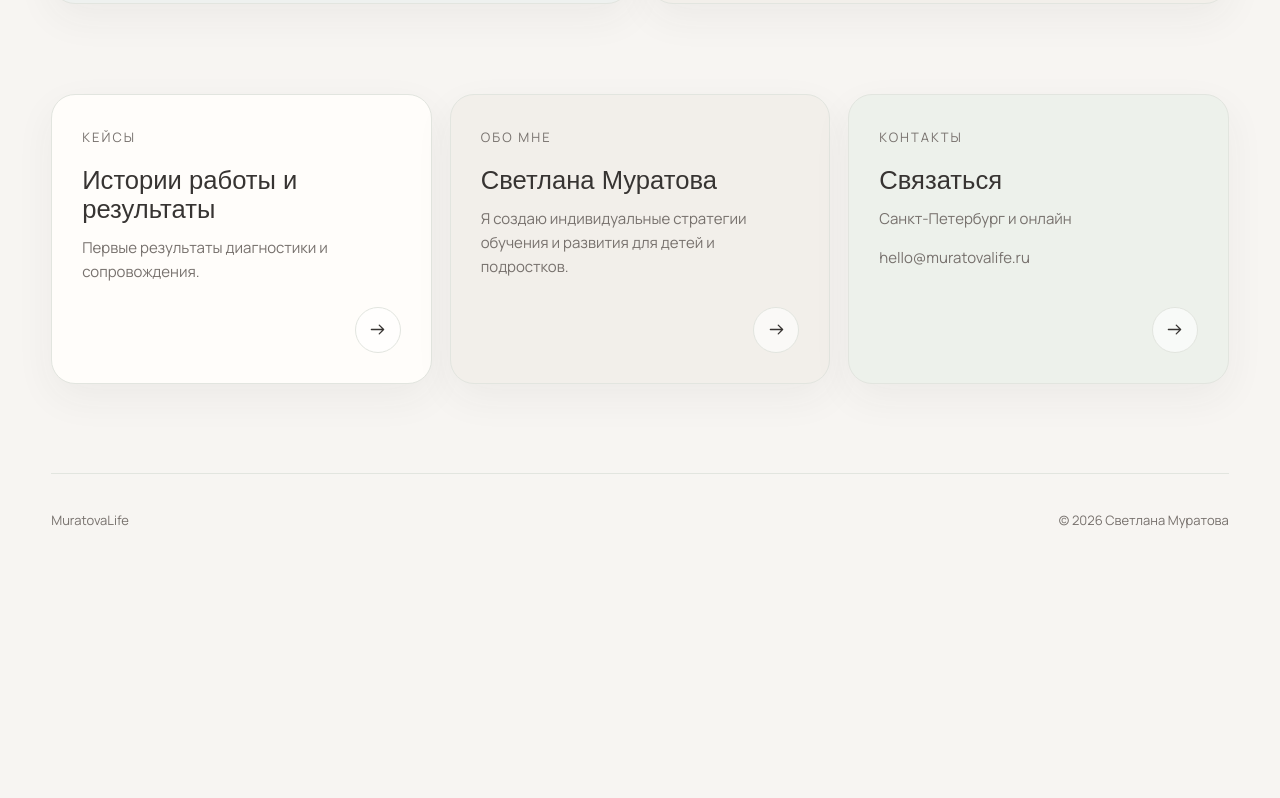
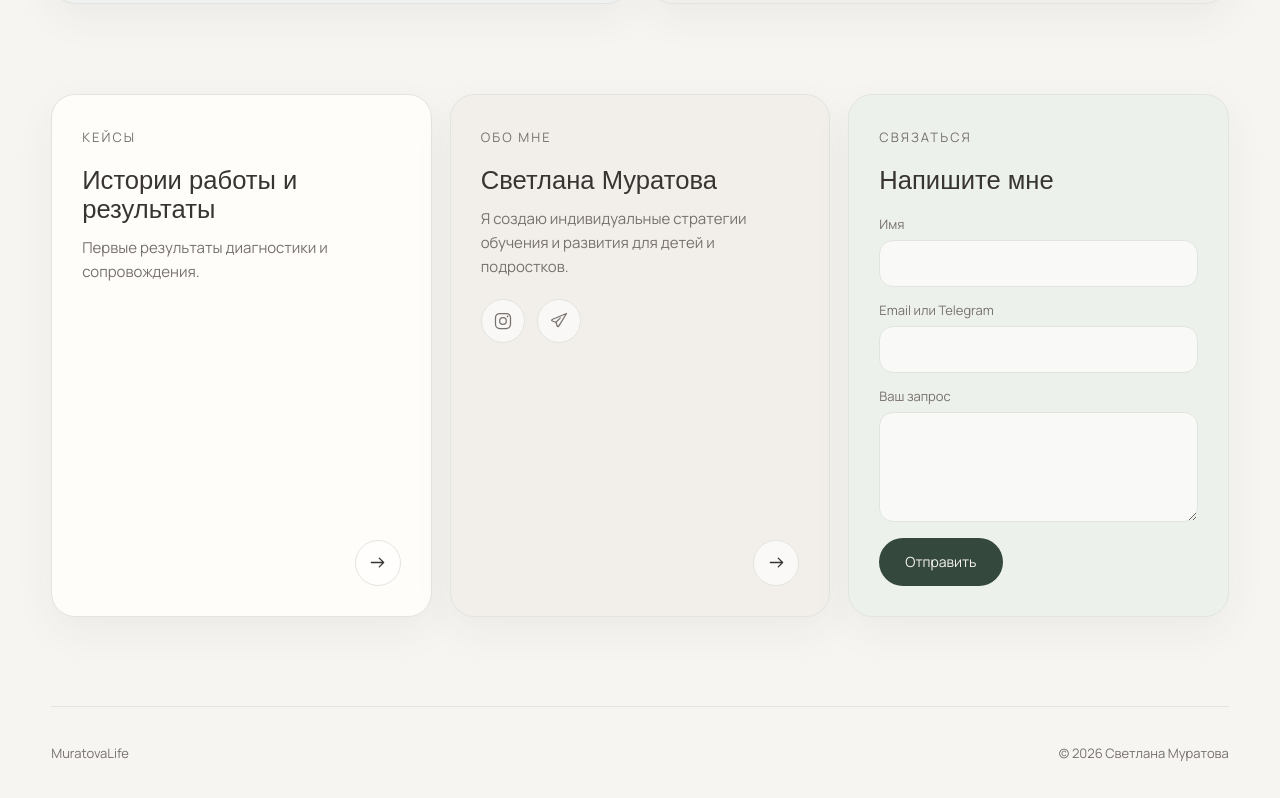
Before and after one commit to snmuratova/muratovalife-site, a Next.js app: page / in a window 1280 px wide. Shown: the part 2487-3285 px from the top of the page. Before the commit the page ends 3052 px from the top, so only its background shows below. Built offline with nearby package versions, Linux system fonts and the light colour scheme; a web font is replaced by a local one.

Commit message:
Add files via upload

```diff
--- a/package.json
+++ b/package.json
@@ -1,6 +1,6 @@
 {
   "name": "muratovalife-site",
-  "version": "0.5.0",
+  "version": "0.6.0",
   "private": true,
   "scripts": {
     "dev": "next dev",
--- a/src/app/globals.css
+++ b/src/app/globals.css
@@ -96,3 +96,43 @@ h1 { margin: 18px 0 20px; max-width: 880px; font-family: var(--font-heading); fo
   html { scroll-behavior: auto; }
   *, *::before, *::after { animation-duration: .01ms !important; animation-iteration-count: 1 !important; transition-duration: .01ms !important; }
 }
+
+/* v6: social links and contact form */
+.about-socials { display: flex; gap: 12px; margin-top: 20px; }
+.social-link { width: 44px; height: 44px; border: 1px solid var(--color-border); border-radius: 50%; display: inline-grid; place-items: center; color: var(--color-evergreen); background: rgba(255,255,255,.58); transition: transform .2s ease, border-color .2s ease, background .2s ease; }
+.social-link:hover { transform: translateY(-2px); border-color: rgba(79,98,86,.38); background: #fff; }
+.social-link svg { width: 20px; height: 20px; }
+.contact-card { min-height: 100%; }
+.contact-form { display: grid; gap: 14px; margin-top: 20px; }
+.contact-form label { display: grid; gap: 7px; color: var(--color-text-secondary); font-size: var(--text-small); }
+.contact-form input, .contact-form textarea { width: 100%; border: 1px solid var(--color-border); border-radius: 14px; background: rgba(255,255,255,.68); color: var(--color-text); font: inherit; font-size: 15px; padding: 12px 14px; outline: none; transition: border-color .2s ease, box-shadow .2s ease, background .2s ease; }
+.contact-form textarea { resize: vertical; min-height: 108px; }
+.contact-form input:focus, .contact-form textarea:focus { border-color: rgba(79,98,86,.55); box-shadow: 0 0 0 3px rgba(79,98,86,.08); background: #fff; }
+.form-button { border: 0; cursor: pointer; justify-self: start; margin-top: 2px; }
+
+@media (max-width: 1080px) {
+  .hero-content { padding-bottom: 8px; }
+}
+
+@media (max-width: 680px) {
+  body { padding-top: env(safe-area-inset-top, 0px); }
+  .site-header { min-height: 72px; padding-top: 2px; }
+  .hero { padding-top: 18px; gap: 28px; }
+  .hero-photo { min-height: 0; height: min(72vh, 620px); max-height: 620px; }
+  .hero-photo img { object-position: center 34%; }
+  .hero-content { padding-top: 2px; }
+  .hero-signature { margin-bottom: 2px; }
+  .hero-name { font-size: clamp(31px, 9vw, 40px); }
+  .hero-role { font-size: 13px; }
+  h1 { font-size: clamp(40px, 10.5vw, 42px); line-height: .98; margin: 18px 0 16px; letter-spacing: -.012em; }
+  .hero-subtitle { font-size: 17px; line-height: 1.5; margin: 0 auto 24px; max-width: 92%; }
+  .hero-directions { gap: 14px; }
+  .direction-card { min-height: 0; padding: 20px; grid-template-columns: 48px 1fr; gap: 14px 16px; }
+  .direction-card .icon-circle { width: 48px; height: 48px; }
+  .direction-card h2 { font-size: 26px; margin: 2px 0 10px; }
+  .direction-card p { font-size: 17px; line-height: 1.48; }
+  .direction-card .arrow-button { grid-column: 2; justify-self: end; width: 44px; height: 44px; margin-top: -2px; }
+  .about-socials { margin-top: 18px; }
+  .contact-form input, .contact-form textarea { font-size: 16px; }
+  .form-button { width: 100%; }
+}
--- a/src/app/page.jsx
+++ b/src/app/page.jsx
@@ -1,3 +1,5 @@
+"use client";
+
 import Image from "next/image";
 
 function Icon({ name }) {
@@ -26,6 +28,8 @@ function Icon({ name }) {
     heart: <><path d="M20.8 4.6a5.4 5.4 0 0 0-7.6 0L12 5.8l-1.2-1.2a5.4 5.4 0 1 0-7.6 7.6L12 21l8.8-8.8a5.4 5.4 0 0 0 0-7.6Z"/></>,
     arrow: <><path d="M5 12h14M14 7l5 5-5 5"/></>,
     menu: <><path d="M4 7h16M4 12h16M4 17h16"/></>,
+    instagram: <><rect x="3" y="3" width="18" height="18" rx="5"/><circle cx="12" cy="12" r="4"/><circle cx="17.5" cy="6.5" r="1" fill="currentColor" stroke="none"/></>,
+    telegram: <><path d="M21 3 3.8 10.2c-.8.3-.8 1.5.1 1.8l4.5 1.5 1.5 4.5c.3.9 1.5.9 1.8.1L21 3Z"/><path d="m8.4 13.5 5.2-5.2"/></>,
   };
 
   return <svg {...common}>{paths[name]}</svg>;
@@ -52,6 +56,17 @@ function ArrowButton({ label }) {
 }
 
 export default function Home() {
+  function handleContactSubmit(event) {
+    event.preventDefault();
+    const data = new FormData(event.currentTarget);
+    const name = String(data.get("name") || "").trim();
+    const contact = String(data.get("contact") || "").trim();
+    const message = String(data.get("message") || "").trim();
+    const subject = encodeURIComponent(`Сообщение с MuratovaLife${name ? ` — ${name}` : ""}`);
+    const body = encodeURIComponent(`Имя: ${name}\nКонтакт для ответа: ${contact}\n\nЗапрос:\n${message}`);
+    window.location.href = `mailto:snmuratova@gmail.com?subject=${subject}&body=${body}`;
+  }
+
   return (
     <main>
       <header className="site-header">
@@ -105,8 +120,30 @@ export default function Home() {
 
       <section className="section section-shell bottom-grid">
         <article id="cases" className="wide-card"><div><span className="eyebrow">Кейсы</span><h2>Истории работы и результаты</h2><p>Первые результаты диагностики и сопровождения.</p></div><ArrowButton label="Смотреть кейсы" /></article>
-        <article id="about" className="wide-card powder"><div><span className="eyebrow">Обо мне</span><h2>Светлана Муратова</h2><p>Я создаю индивидуальные стратегии обучения и развития для детей и подростков.</p></div><ArrowButton label="Подробнее обо мне" /></article>
-        <article id="contacts" className="wide-card sage"><div><span className="eyebrow">Контакты</span><h2>Связаться</h2><p>Санкт-Петербург и онлайн</p><a href="mailto:hello@muratovalife.ru">hello@muratovalife.ru</a></div><ArrowButton label="Написать" /></article>
+        <article id="about" className="wide-card powder">
+          <div>
+            <span className="eyebrow">Обо мне</span>
+            <h2>Светлана Муратова</h2>
+            <p>Я создаю индивидуальные стратегии обучения и развития для детей и подростков.</p>
+            <div className="about-socials" aria-label="Социальные сети">
+              <a className="social-link" href="https://instagram.com/muratovalife" target="_blank" rel="noopener noreferrer" aria-label="Instagram"><Icon name="instagram" /></a>
+              <a className="social-link" href="https://t.me/teplaya_psihologiya" target="_blank" rel="noopener noreferrer" aria-label="Telegram — Тёплая психология"><Icon name="telegram" /></a>
+            </div>
+          </div>
+          <ArrowButton label="Подробнее обо мне" />
+        </article>
+        <article id="contacts" className="wide-card sage contact-card">
+          <div>
+            <span className="eyebrow">Связаться</span>
+            <h2>Напишите мне</h2>
+            <form className="contact-form" onSubmit={handleContactSubmit}>
+              <label><span>Имя</span><input name="name" type="text" autoComplete="name" /></label>
+              <label><span>Email или Telegram</span><input name="contact" type="text" required /></label>
+              <label><span>Ваш запрос</span><textarea name="message" rows="4" required /></label>
+              <button className="primary-button form-button" type="submit">Отправить</button>
+            </form>
+          </div>
+        </article>
       </section>
 
       <footer className="site-footer section-shell"><span>MuratovaLife</span><span>© 2026 Светлана Муратова</span></footer>
```
